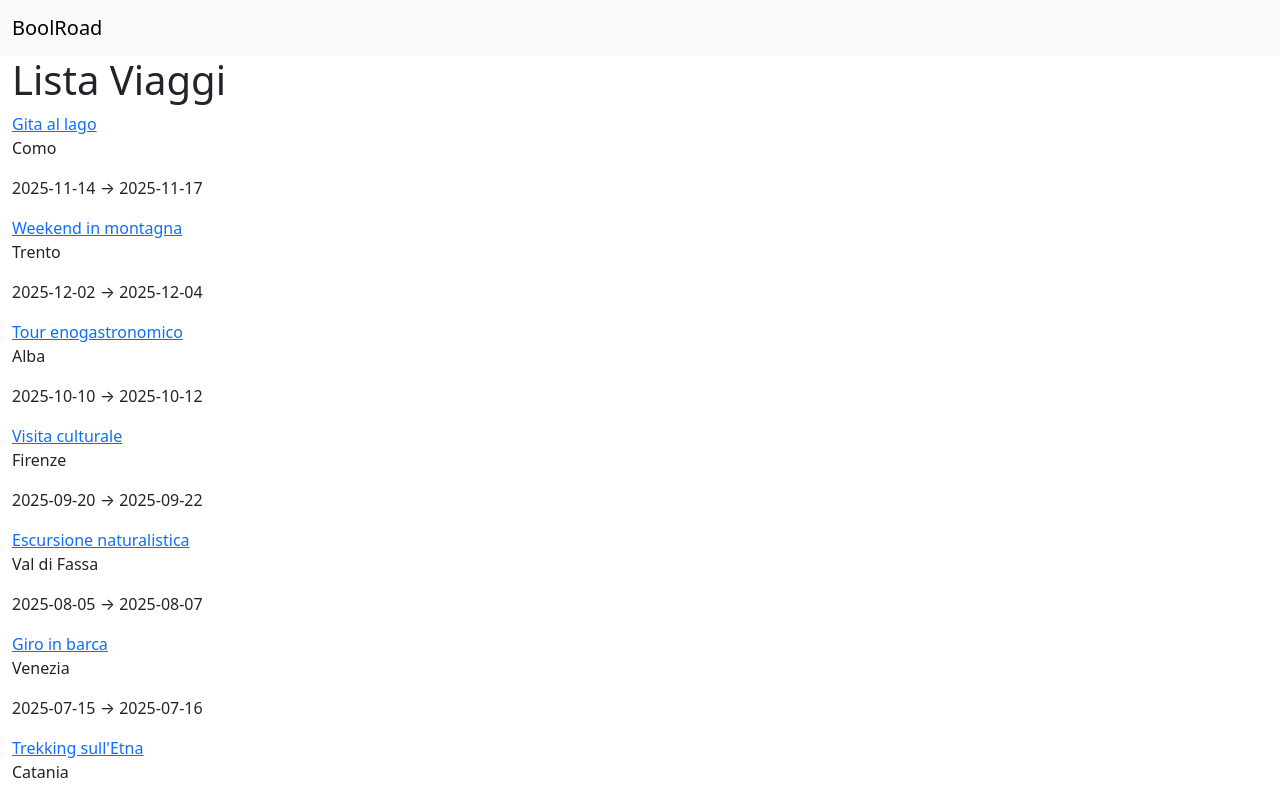
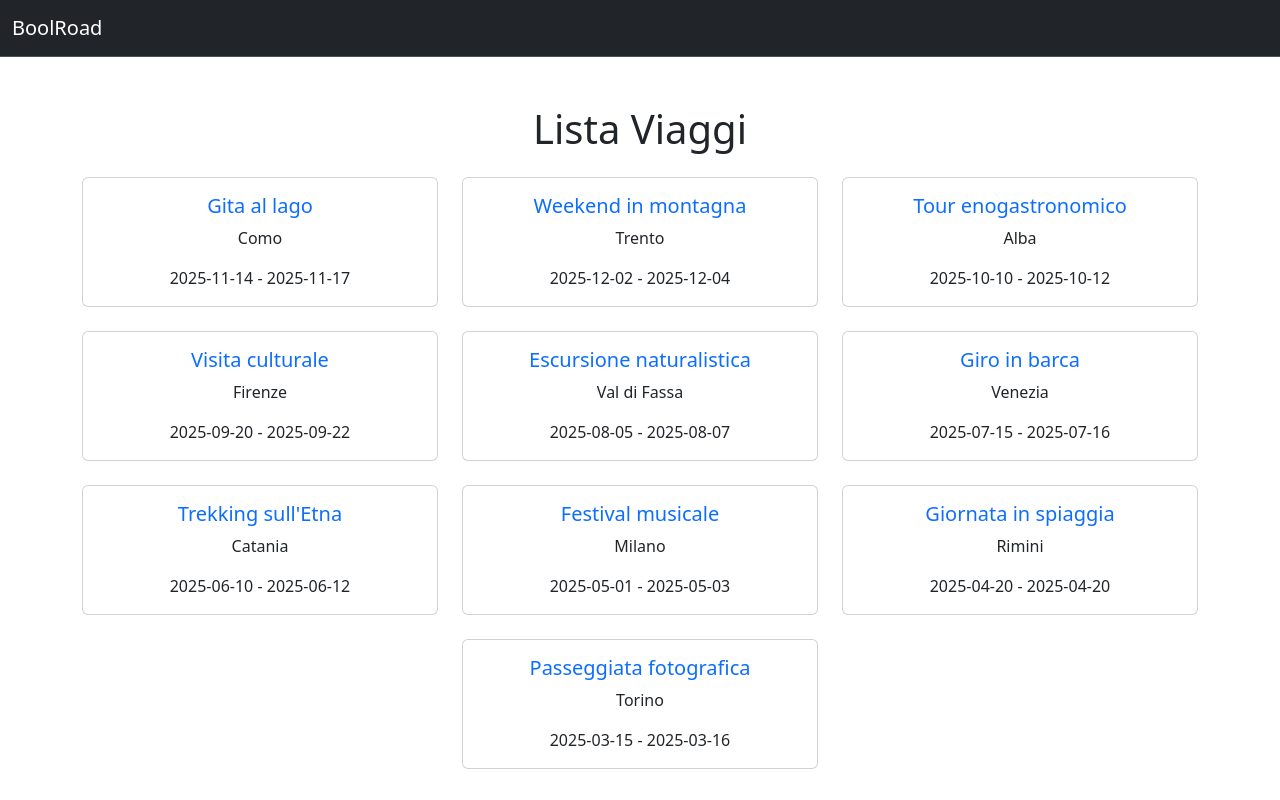
Before and after one commit to Johnnyfromtheblock4/boolroad, a React (Vite) app: page / in a window 1280 px wide. Shown: the top 800 px of the page. Built offline with nearby package versions, Linux system fonts and the light colour scheme.

Commit message:
[MDF]style-HomePage

```diff
--- a/src/components/Header.jsx
+++ b/src/components/Header.jsx
@@ -3,7 +3,7 @@ import { Link } from "react-router-dom";
 const Header = () => {
   return (
     <header>
-      <nav className="navbar bg-body-tertiary">
+      <nav className="navbar bg-dark border-bottom border-body" data-bs-theme="dark">
         <div className="container-fluid">
           <Link to="/" className="navbar-brand">
             BoolRoad
--- a/src/pages/HomePage.jsx
+++ b/src/pages/HomePage.jsx
@@ -3,22 +3,24 @@ import { Link } from "react-router-dom";
 
 const HomePage = () => {
   return (
-    <div>
-      <div className="container-fluid">
-        <h1>Lista Viaggi</h1>
-        <div className="row">
-          <div className="col-12">
-            {trips.map((trip) => (
-              <div key={trip.id} className="trip-card">
-                <Link to={`/trips/${trip.id}`}>{trip.name}</Link>
-                <p>{trip.city}</p>
-                <p>
-                  {trip.initialDate} → {trip.endDate}
-                </p>
+    <div className="container mt-5">
+      <h1 className="text-center mb-4">Lista Viaggi</h1>
+      <div className="row justify-content-center">
+        {trips.map((trip) => (
+          <div key={trip.id} className="col-md-6 col-lg-4 mb-4">
+            <div className="card h-100 text-center">
+              <div className="card-body">
+                <h5 className="card-title">
+                  <Link to={`/trips/${trip.id}`} className="text-decoration-none">
+                    {trip.name}
+                  </Link>
+                </h5>
+                <p className="card-text"> {trip.city}</p>
+                <p className="card-text"> {trip.initialDate} - {trip.endDate}</p>
               </div>
-            ))}
+            </div>
           </div>
-        </div>
+        ))}
       </div>
     </div>
   );
```
